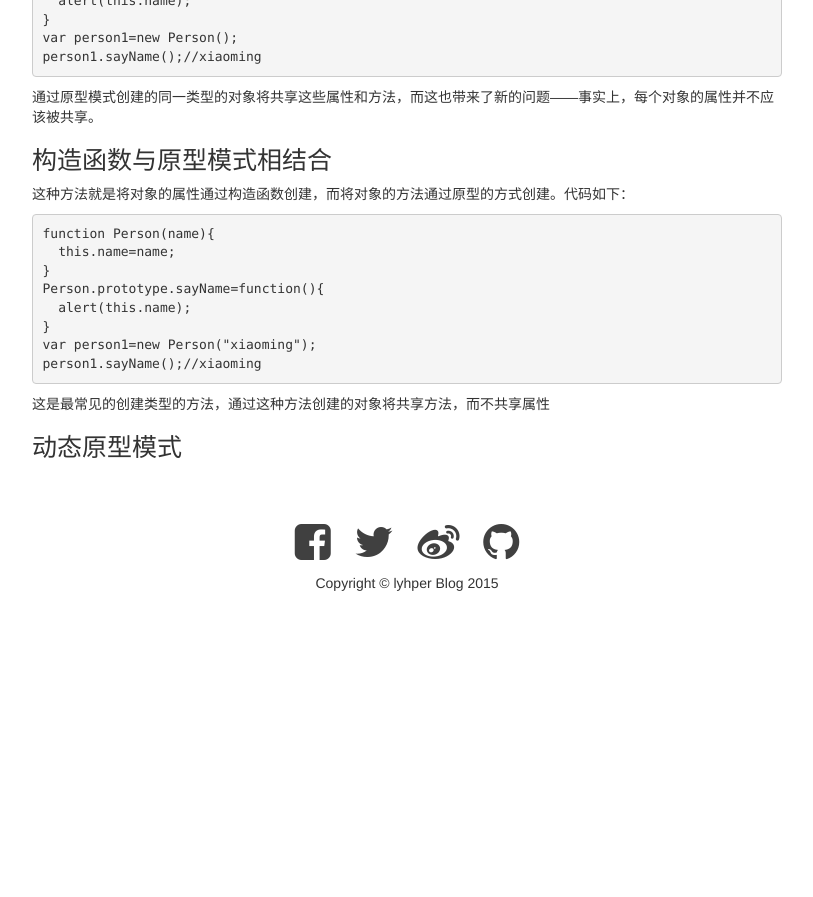
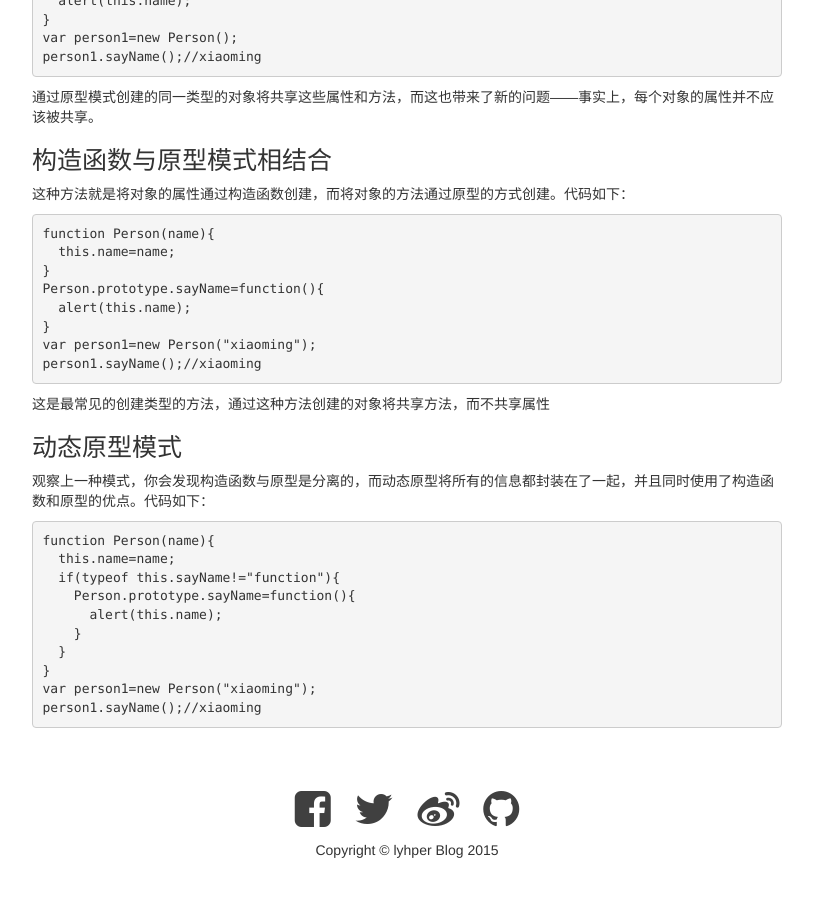
Before and after one commit to lyhper/lyhper.github.io, a Jekyll site: the page built from _posts/2015-08-02-JavaScript-create-object.markdown, in a window 1280 px wide and 900 px high, scrolled down 1761 px. Shown: the top 897 px of the window, without its empty margins (233-1046 px from the left). Built offline with Jekyll 4.4.1, drawn with Linux system fonts in a browser that asks for light colours; before the commit the page ends 2394 px from its top, so only the background shows below that.

Commit message:
modify post

```diff
--- a/_posts/2015-08-02-JavaScript-create-object.markdown
+++ b/_posts/2015-08-02-JavaScript-create-object.markdown
@@ -105,3 +105,18 @@ person1.sayName();//xiaoming
 这是最常见的创建类型的方法，通过这种方法创建的对象将共享方法，而不共享属性
 
 ##动态原型模式
+
+观察上一种模式，你会发现构造函数与原型是分离的，而动态原型将所有的信息都封装在了一起，并且同时使用了构造函数和原型的优点。代码如下：
+
+{% highlight ruby %}
+function Person(name){
+  this.name=name;
+  if(typeof this.sayName!="function"){
+    Person.prototype.sayName=function(){
+      alert(this.name);
+    }
+  }
+}
+var person1=new Person("xiaoming");
+person1.sayName();//xiaoming
+{% endhighlight %}
```
